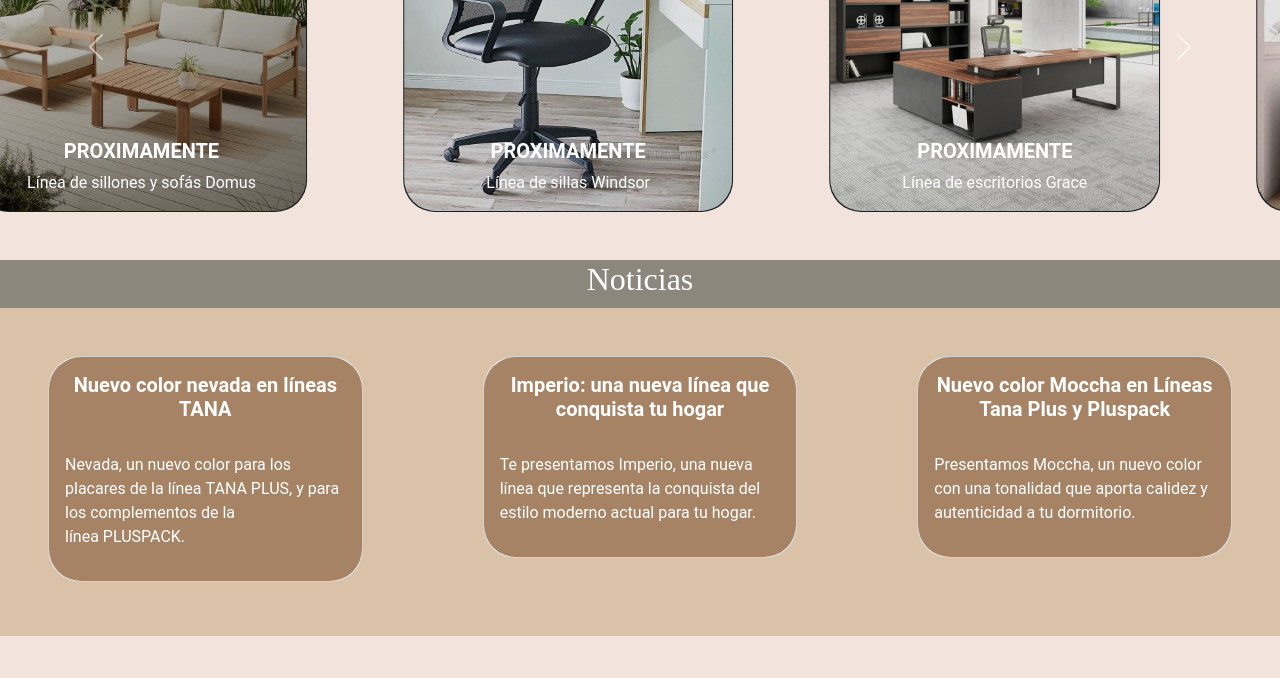
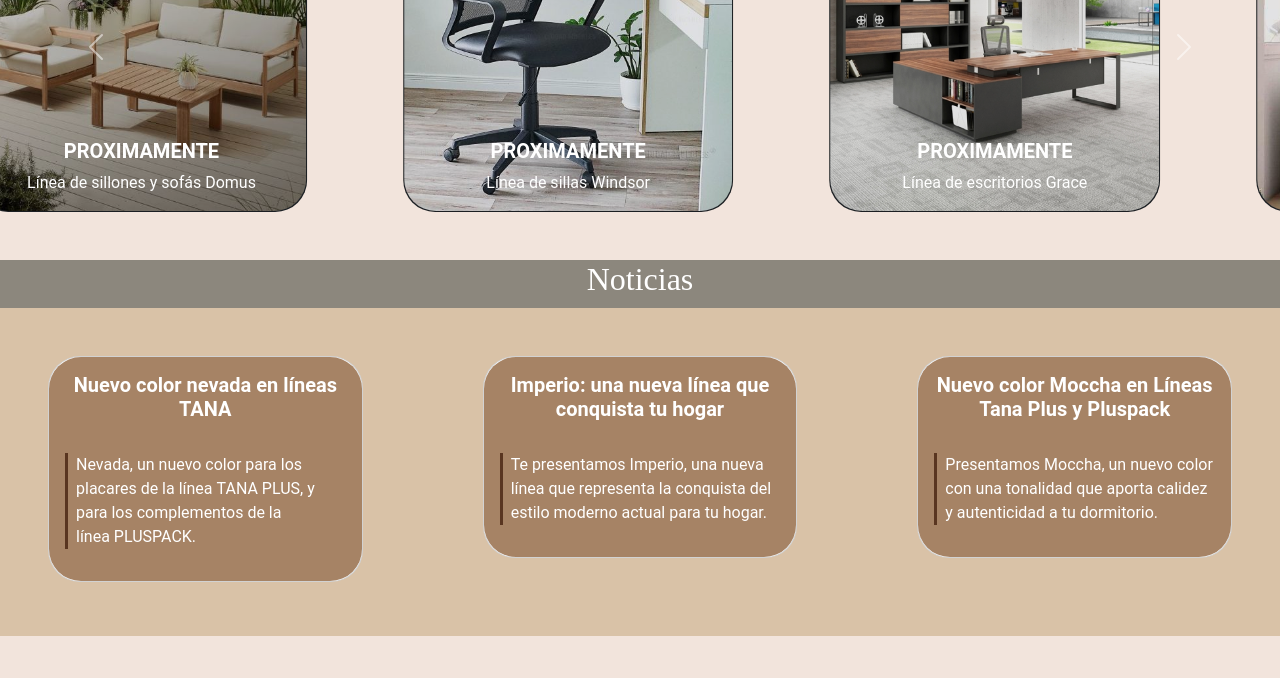
Before and after one commit to nicolasneira/integradordwi, a plain HTML site: page novedades.html in a window 1280 px wide. Shown: the part 1345-2023 px from the top of the page. Drawn offline with nearby package versions, Linux system fonts and the light colour scheme; a web font is replaced by a local one.

Commit message:
Borde marrón en cards de noticias en novedades.css

```diff
--- a/estilos/novedades.css
+++ b/estilos/novedades.css
@@ -57,4 +57,6 @@
 .card-text-noti {
     font-family: "Roboto";
     color: white;
+    border-left: #593520 solid;
+    padding-left: 0.5em;
 }
```
